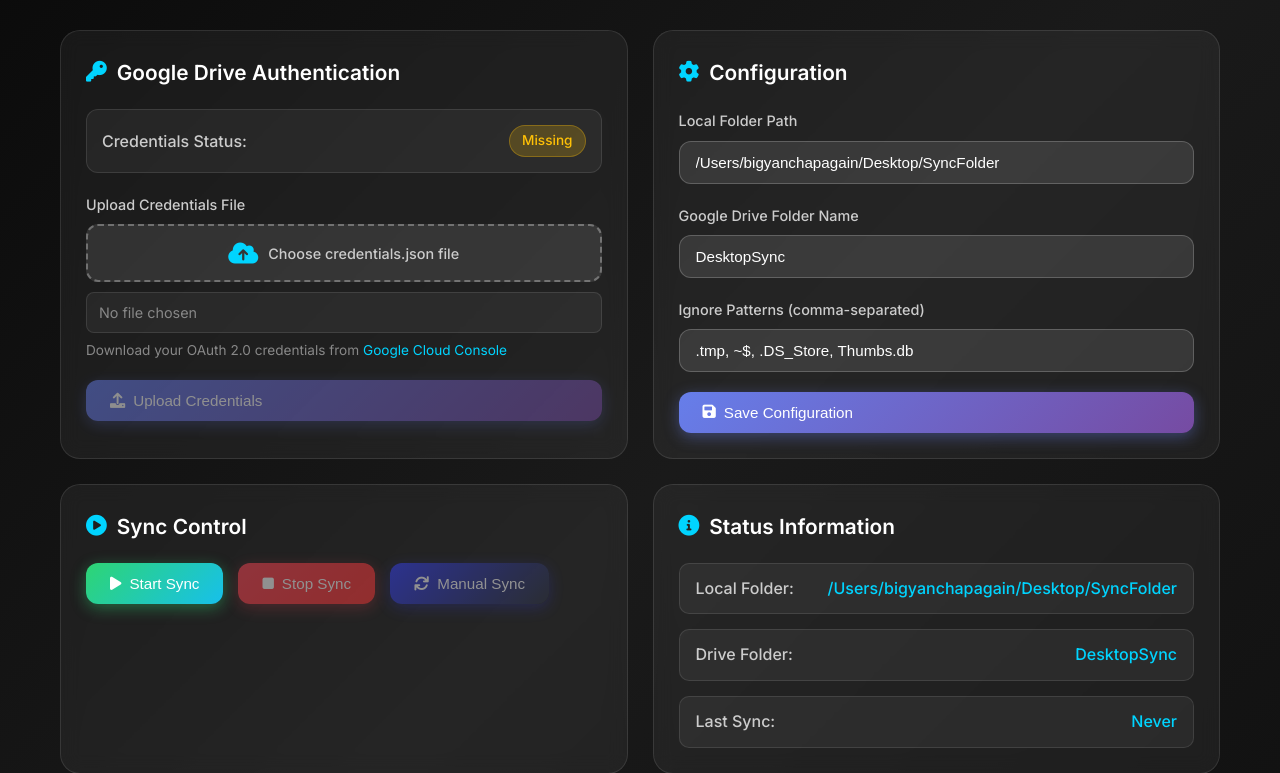
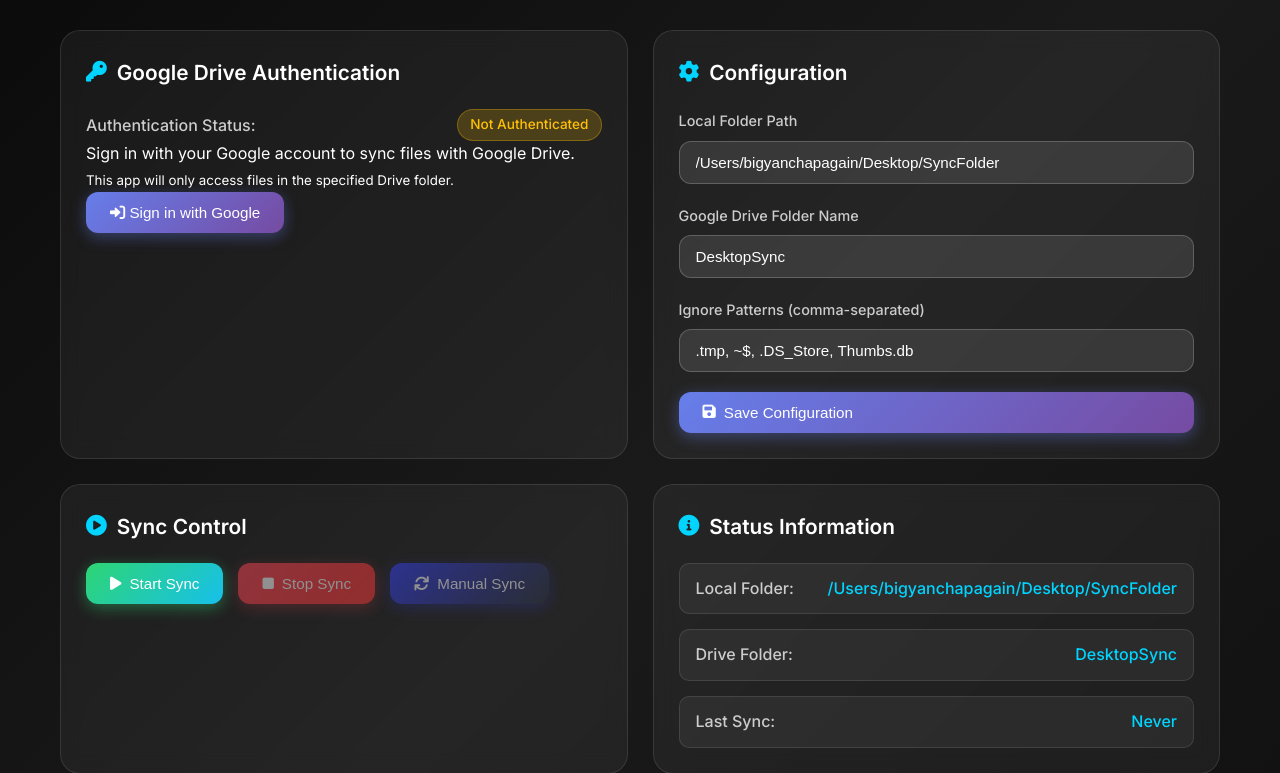
Before and after one commit to bigyanchap/Google-Drive-Sync-Tool, a Flask app: page / in a window 1280 px wide. Shown: the part 113-886 px from the top of the page. Run offline with Flask 3, Linux system fonts and the light colour scheme.

Commit message:
Used OAuth2 solution instead of uploading credentials.json

```diff
--- a/app.py
+++ b/app.py
@@ -1,4 +1,4 @@
-from flask import Flask, render_template, jsonify, request, flash
+from flask import Flask, render_template, jsonify, request, flash, redirect, url_for, session
 from flask_cors import CORS
 import json
 import os
@@ -6,9 +6,11 @@
 import logging
 from werkzeug.utils import secure_filename
 from core.sync_engine import SyncEngine
+from core.auth import authenticate, authenticate_with_code, get_auth_url, is_authenticated, clear_credentials
 from ui.tray import create_tray_icon
 
 app = Flask(__name__)
+app.secret_key = 'your-secret-key-change-this-in-production'
 CORS(app)
 
 # Global variables
@@ -138,71 +140,58 @@
 
     return jsonify({'message': 'Sync engine stopped'})
 
-@app.route('/api/credentials/upload', methods=['POST'])
-def upload_credentials():
-    """Upload Google Drive credentials file"""
+
+
+@app.route('/api/auth/status')
+def check_auth_status():
+    """Check if user is authenticated"""
+    authenticated = is_authenticated()
+    return jsonify({
+        'authenticated': authenticated
+    })
+
+@app.route('/api/auth/login')
+def start_auth():
+    """Start OAuth authentication flow"""
     try:
-        if 'credentials' not in request.files:
-            return jsonify({'error': 'No file uploaded'}), 400
+        auth_url, state = get_auth_url()
+        session['oauth_state'] = state
+        return jsonify({
+            'auth_url': auth_url
+        })
+    except Exception as e:
+        return jsonify({'error': str(e)}), 500
 
-        file = request.files['credentials']
-        if file.filename == '':
-            return jsonify({'error': 'No file selected'}), 400
+@app.route('/oauth2callback')
+def oauth2callback():
+    """Handle OAuth callback"""
+    try:
+        # Get authorization code from callback
+        code = request.args.get('code')
+        state = request.args.get('state')
 
-        if file and file.filename.endswith('.json'):
-            filename = secure_filename(file.filename)
-            filepath = os.path.join(os.path.dirname(__file__), 'credentials.json')
+        # Verify state matches
+        if state != session.get('oauth_state'):
+            return jsonify({'error': 'Invalid state parameter'}), 400
 
-            # Save the file
-            file.save(filepath)
-
-            # Validate the JSON structure
-            try:
-                with open(filepath, 'r') as f:
-                    creds_data = json.load(f)
-
-                # Check if it has the expected Google OAuth structure
-                if 'installed' in creds_data or 'web' in creds_data:
-                    return jsonify({'message': 'Credentials uploaded successfully'})
-                else:
-                    # Remove invalid file
-                    os.remove(filepath)
-                    return jsonify({'error': 'Invalid credentials file format'}), 400
-
-            except json.JSONDecodeError:
-                # Remove invalid file
-                os.remove(filepath)
-                return jsonify({'error': 'Invalid JSON file'}), 400
+        # Complete authentication
+        creds = authenticate_with_code(code)
+        if creds:
+            return render_template('auth_success.html')
         else:
-            return jsonify({'error': 'Please upload a valid JSON file'}), 400
+            return render_template('auth_error.html')
 
     except Exception as e:
-        return jsonify({'error': f'Error uploading credentials: {str(e)}'}), 500
+        return render_template('auth_error.html', error=str(e))
 
-@app.route('/api/credentials/status')
-def check_credentials():
-    """Check if credentials file exists"""
-    creds_path = os.path.join(os.path.dirname(__file__), 'credentials.json')
-    exists = os.path.exists(creds_path)
-
-    if exists:
-        try:
-            with open(creds_path, 'r') as f:
-                creds_data = json.load(f)
-            return jsonify({
-                'exists': True,
-                'valid': 'installed' in creds_data or 'web' in creds_data
-            })
-        except:
-            return jsonify({
-                'exists': True,
-                'valid': False
-            })
-    else:
-        return jsonify({
-            'exists': False,
-            'valid': False
-        })
+@app.route('/api/auth/logout')
+def logout():
+    """Clear authentication credentials"""
+    try:
+        clear_credentials()
+        return jsonify({'message': 'Logged out successfully'})
+    except Exception as e:
+        return jsonify({'error': str(e)}), 500
 
 def main():
     """Main application entry point"""
@@ -219,6 +208,16 @@
     logger = logging.getLogger('drive_sync')
     logger.info("Starting Google Drive Sync Tool Web UI")
 
+    # Check if OAuth credentials are configured
+    from core.auth import OAUTH_CLIENT_CONFIG
+    if (OAUTH_CLIENT_CONFIG['web']['client_id'] == 'YOUR_CLIENT_ID.apps.googleusercontent.com' or
+        OAUTH_CLIENT_CONFIG['web']['client_secret'] == 'YOUR_CLIENT_SECRET'):
+        logger.warning("OAuth credentials not configured. Please follow the OAUTH_SETUP.md guide.")
+        print("\n" + "="*60)
+        print("OAuth credentials not configured!")
+        print("Please follow the OAUTH_SETUP.md guide to set up your credentials.")
+        print("="*60 + "\n")
+
     # Start the Flask app
     app.run(host='0.0.0.0', port=8080, debug=True)
 
--- a/static/js/app.js
+++ b/static/js/app.js
@@ -9,11 +9,9 @@
 const stopBtn = document.getElementById('stopBtn');
 const syncBtn = document.getElementById('syncBtn');
 const configForm = document.getElementById('configForm');
-const credentialsForm = document.getElementById('credentialsForm');
-const credentialsFile = document.getElementById('credentialsFile');
-const fileName = document.getElementById('fileName');
-const uploadBtn = document.getElementById('uploadBtn');
-const credentialsStatusValue = document.getElementById('credentialsStatusValue');
+const loginBtn = document.getElementById('loginBtn');
+const logoutBtn = document.getElementById('logoutBtn');
+const authStatusValue = document.getElementById('authStatusValue');
 const localFolderInput = document.getElementById('localFolder');
 const driveFolderInput = document.getElementById('driveFolder');
 const ignorePatternsInput = document.getElementById('ignorePatterns');
@@ -26,9 +24,9 @@
 document.addEventListener('DOMContentLoaded', function() {
     loadConfig();
     updateStatus();
-    checkCredentialsStatus();
+    checkAuthStatus();
     setInterval(updateStatus, 5000); // Update status every 5 seconds
-    setInterval(checkCredentialsStatus, 10000); // Check credentials every 10 seconds
+    setInterval(checkAuthStatus, 10000); // Check auth status every 10 seconds
 });
 
 // Load configuration from server
@@ -257,39 +255,74 @@
     }
 }
 
-// Credentials file selection
-credentialsFile.addEventListener('change', function(e) {
-    const file = e.target.files[0];
-    if (file) {
-        fileName.textContent = file.name;
-        uploadBtn.disabled = false;
-    } else {
-        fileName.textContent = 'No file chosen';
-        uploadBtn.disabled = true;
+// Login button click handler
+loginBtn.addEventListener('click', async function() {
+    try {
+        loginBtn.disabled = true;
+        loginBtn.innerHTML = '<i class="fas fa-spinner fa-spin"></i> Starting...';
+
+        const response = await fetch('/api/auth/login');
+        const result = await response.json();
+
+        if (result.error) {
+            showNotification(result.error, 'error');
+        } else {
+            // Open Google OAuth in a new window
+            const authWindow = window.open(result.auth_url, 'google_auth', 'width=500,height=600');
+
+            // Check if the window was opened successfully
+            if (authWindow) {
+                showNotification('Please complete authentication in the popup window', 'info');
+                addActivityLog('Google authentication started');
+
+                // Poll for authentication completion
+                const checkAuth = setInterval(async () => {
+                    try {
+                        const authResponse = await fetch('/api/auth/status');
+                        const authStatus = await authResponse.json();
+
+                        if (authStatus.authenticated) {
+                            clearInterval(checkAuth);
+                            authWindow.close();
+                            showNotification('Authentication successful!', 'success');
+                            addActivityLog('Google authentication completed');
+                            checkAuthStatus();
+                        }
+                    } catch (error) {
+                        console.error('Error checking auth status:', error);
+                    }
+                }, 2000);
+
+                // Stop polling after 5 minutes
+                setTimeout(() => {
+                    clearInterval(checkAuth);
+                    if (!authWindow.closed) {
+                        authWindow.close();
+                        showNotification('Authentication timed out. Please try again.', 'error');
+                    }
+                }, 300000);
+            } else {
+                showNotification('Please allow popups and try again', 'error');
+            }
+        }
+
+    } catch (error) {
+        console.error('Error starting authentication:', error);
+        showNotification('Failed to start authentication', 'error');
+    } finally {
+        loginBtn.disabled = false;
+        loginBtn.innerHTML = '<i class="fas fa-sign-in-alt"></i> Sign in with Google';
     }
 });
 
-// Upload credentials
-credentialsForm.addEventListener('submit', async function(e) {
-    e.preventDefault();
+// Logout button click handler
+logoutBtn.addEventListener('click', async function() {
+    try {
+        logoutBtn.disabled = true;
+        logoutBtn.innerHTML = '<i class="fas fa-spinner fa-spin"></i> Signing out...';
 
-    const formData = new FormData();
-    const file = credentialsFile.files[0];
-
-    if (!file) {
-        showNotification('Please select a credentials file', 'error');
-        return;
-    }
-
-    formData.append('credentials', file);
-
-    try {
-        uploadBtn.disabled = true;
-        uploadBtn.innerHTML = '<i class="fas fa-spinner fa-spin"></i> Uploading...';
-
-        const response = await fetch('/api/credentials/upload', {
-            method: 'POST',
-            body: formData
+        const response = await fetch('/api/auth/logout', {
+            method: 'POST'
         });
 
         const result = await response.json();
@@ -297,41 +330,42 @@
         if (result.error) {
             showNotification(result.error, 'error');
         } else {
-            showNotification('Credentials uploaded successfully', 'success');
-            addActivityLog('Google Drive credentials uploaded');
-            checkCredentialsStatus();
+            showNotification('Signed out successfully', 'success');
+            addActivityLog('Google authentication signed out');
+            checkAuthStatus();
         }
 
     } catch (error) {
-        console.error('Error uploading credentials:', error);
-        showNotification('Failed to upload credentials', 'error');
+        console.error('Error signing out:', error);
+        showNotification('Failed to sign out', 'error');
     } finally {
-        uploadBtn.disabled = false;
-        uploadBtn.innerHTML = '<i class="fas fa-upload"></i> Upload Credentials';
+        logoutBtn.disabled = false;
+        logoutBtn.innerHTML = '<i class="fas fa-sign-out-alt"></i> Sign Out';
     }
 });
 
-// Check credentials status
-async function checkCredentialsStatus() {
+// Check authentication status
+async function checkAuthStatus() {
     try {
-        const response = await fetch('/api/credentials/status');
+        const response = await fetch('/api/auth/status');
         const status = await response.json();
 
-        if (status.exists && status.valid) {
-            credentialsStatusValue.textContent = 'Valid';
-            credentialsStatusValue.className = 'status-value valid';
-        } else if (status.exists && !status.valid) {
-            credentialsStatusValue.textContent = 'Invalid';
-            credentialsStatusValue.className = 'status-value invalid';
+        if (status.authenticated) {
+            authStatusValue.textContent = 'Authenticated';
+            authStatusValue.className = 'status-value valid';
+            loginBtn.style.display = 'none';
+            logoutBtn.style.display = 'inline-block';
         } else {
-            credentialsStatusValue.textContent = 'Missing';
-            credentialsStatusValue.className = 'status-value missing';
+            authStatusValue.textContent = 'Not Authenticated';
+            authStatusValue.className = 'status-value missing';
+            loginBtn.style.display = 'inline-block';
+            logoutBtn.style.display = 'none';
         }
 
     } catch (error) {
-        console.error('Error checking credentials status:', error);
-        credentialsStatusValue.textContent = 'Error';
-        credentialsStatusValue.className = 'status-value invalid';
+        console.error('Error checking auth status:', error);
+        authStatusValue.textContent = 'Error';
+        authStatusValue.className = 'status-value invalid';
     }
 }
 
--- a/templates/index.html
+++ b/templates/index.html
@@ -24,33 +24,25 @@
         <main class="main-content">
             <div class="card">
                 <h2><i class="fas fa-key"></i> Google Drive Authentication</h2>
-                <div class="credentials-section">
-                    <div class="credentials-status" id="credentialsStatus">
+                <div class="auth-section">
+                    <div class="auth-status" id="authStatus">
                         <div class="status-item">
-                            <span class="status-label">Credentials Status:</span>
-                            <span class="status-value" id="credentialsStatusValue">Checking...</span>
+                            <span class="status-label">Authentication Status:</span>
+                            <span class="status-value" id="authStatusValue">Checking...</span>
                         </div>
                     </div>
-                    <form id="credentialsForm" class="credentials-form">
-                        <div class="form-group">
-                            <label for="credentialsFile">Upload Credentials File</label>
-                            <div class="file-upload-container">
-                                <input type="file" id="credentialsFile" name="credentials" accept=".json" class="file-input">
-                                <label for="credentialsFile" class="file-upload-label">
-                                    <i class="fas fa-cloud-upload-alt"></i>
-                                    <span>Choose credentials.json file</span>
-                                </label>
-                                <span class="file-name" id="fileName">No file chosen</span>
-                            </div>
-                            <small class="help-text">
-                                Download your OAuth 2.0 credentials from
-                                <a href="https://console.cloud.google.com/apis/credentials" target="_blank">Google Cloud Console</a>
-                            </small>
+                    <div class="auth-actions" id="authActions">
+                        <div class="auth-info">
+                            <p>Sign in with your Google account to sync files with Google Drive.</p>
+                            <p><small>This app will only access files in the specified Drive folder.</small></p>
                         </div>
-                        <button type="submit" class="btn btn-primary" id="uploadBtn" disabled>
-                            <i class="fas fa-upload"></i> Upload Credentials
+                        <button id="loginBtn" class="btn btn-primary">
+                            <i class="fas fa-sign-in-alt"></i> Sign in with Google
                         </button>
-                    </form>
+                        <button id="logoutBtn" class="btn btn-secondary" style="display: none;">
+                            <i class="fas fa-sign-out-alt"></i> Sign Out
+                        </button>
+                    </div>
                 </div>
             </div>
 
```
Also changed, not shown: OAUTH_SETUP.md (added, +74 -0 lines), core/auth.py (+94 -4 lines), templates/auth_error.html (added, +76 -0 lines), templates/auth_success.html (added, +61 -0 lines), README.md, 2 other files.
